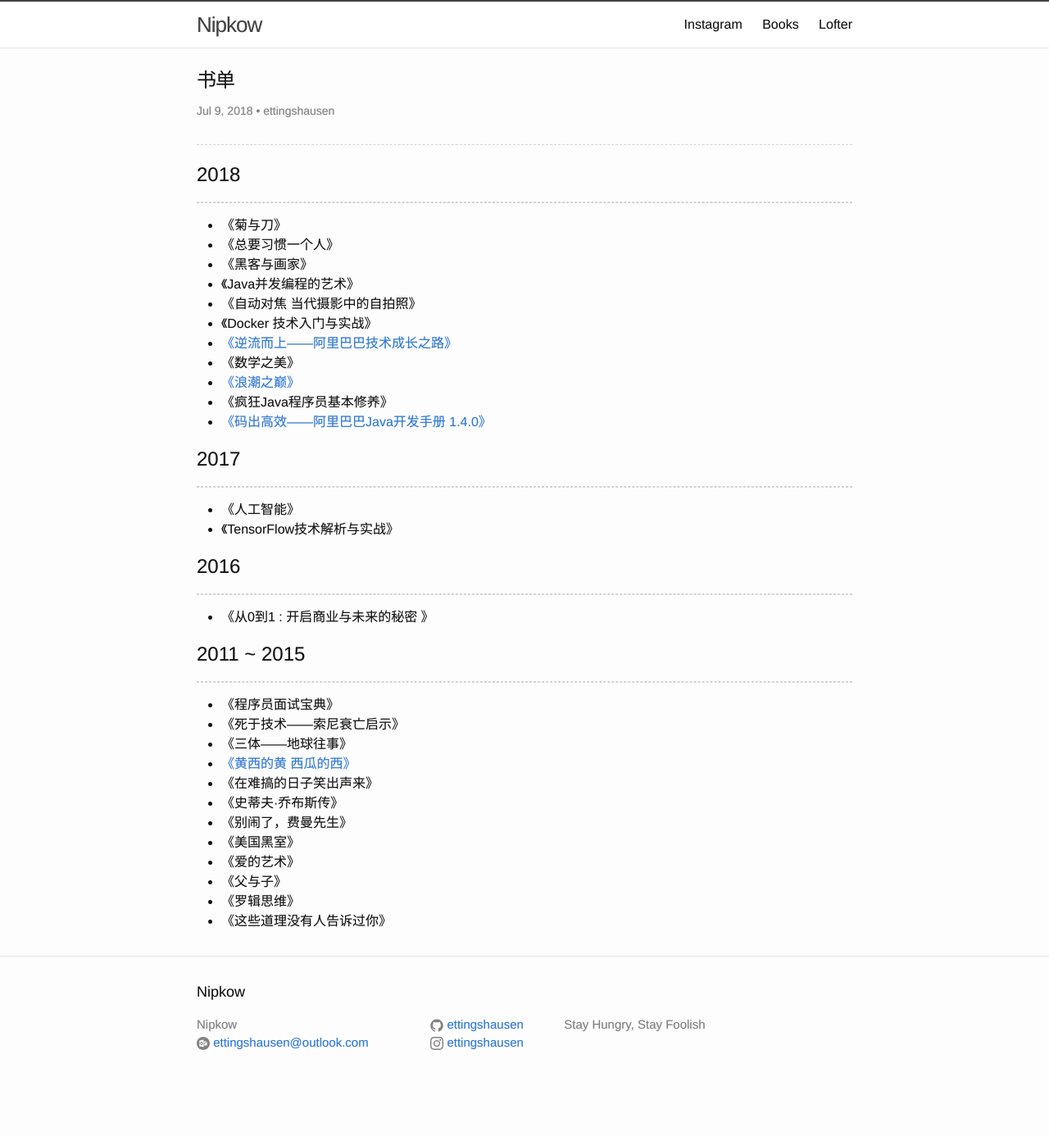
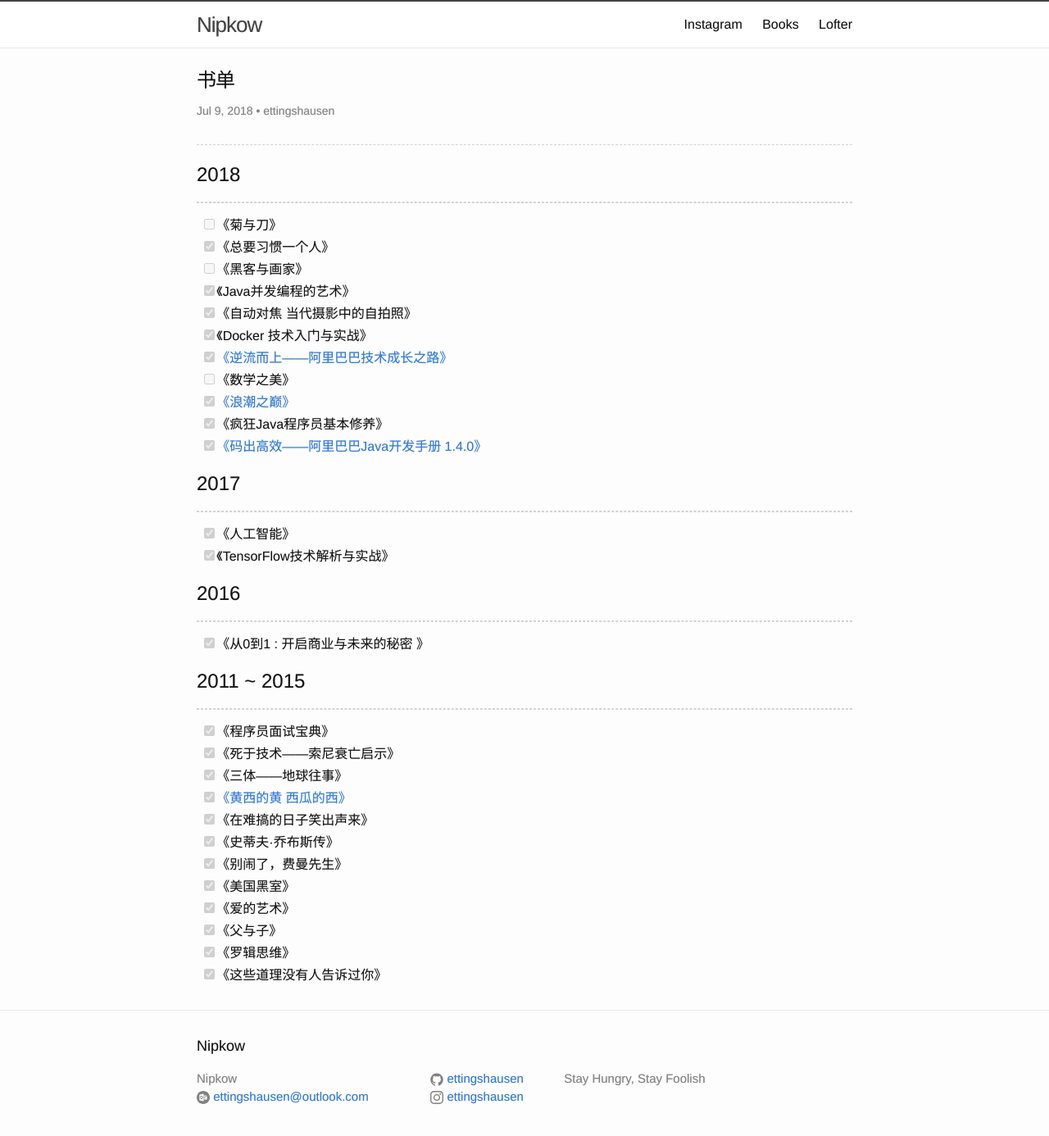
Before and after one commit to ettingshausen/ettingshausen.github.io, a Jekyll site: the page built from books/books.md, in a window 1280 px wide and 1400 px high. Shown: the top 1386 px of the window at 82% size. Built offline with Jekyll 4.4.1, drawn with Linux system fonts in a browser that asks for light colours.

Commit message:
Implement github checkbox

```diff
--- a/_layouts/cayman.html
+++ b/_layouts/cayman.html
@@ -17,7 +17,7 @@
                 </header>
 
                 <div class="post-content" itemprop="articleBody">
-                    {{ content }}
+                    {{ content | replace: '<li>[ ]', '<li class = "box task-list-item"><input type="checkbox" class="task-list-item-checkbox" disabled>' | replace: '<li>[x]', '<li class = "box_done task-list-item"><input type="checkbox" class="task-list-item-checkbox" value="on" disabled checked>' }}
                 </div>
                 {% if page.comments %} {% include comments.html %} {% endif %}
             </article>
--- a/_layouts/post.html
+++ b/_layouts/post.html
@@ -8,7 +8,7 @@ layout: default
   </header>
 
   <div class="post-content" itemprop="articleBody">
-    {{ content }}
+    {{ content | replace: '<li>[ ]', '<li class = "box task-list-item"><input type="checkbox" class="task-list-item-checkbox" disabled>' | replace: '<li>[x]', '<li class = "box_done task-list-item"><input type="checkbox" class="task-list-item-checkbox" value="on" disabled checked>' }}
   </div>
 {% if page.comments %}
   {% include comments.html %}
--- /dev/null
+++ b/_sass/_github-checkbox.scss
@@ -0,0 +1,15 @@
+// styles for checkbox
+.box,
+.box_done,
+.task-list-item {
+    list-style-type: none;
+}
+
+.task-list-item input {
+  margin: 0 0.2em 0.25em -1.6em;
+  vertical-align: middle;
+}
+
+.task-list-item+.task-list-item {
+  margin-top: 3px;
+}
--- a/books/books.md
+++ b/books/books.md
@@ -3,43 +3,43 @@ layout: post
 title: 书单
 permalink: /books/
 author: ettingshausen
-date:   2018-07-09 00:54:32 +0800
+date:   2018-07-09 00:54:32 - [x]0800
 ---
 
 # 2018
 ---
-+ 《菊与刀》
-+ 《总要习惯一个人》
-+ 《黑客与画家》
-+ 《Java并发编程的艺术》
-+ 《自动对焦 当代摄影中的自拍照》
-+ 《Docker 技术入门与实战》
-+ [《逆流而上——阿里巴巴技术成长之路》]({% post_url 2018-07-09-swim-against-the-current %})
-+ 《数学之美》
-+ [《浪潮之巅》]({% post_url 2017-12-03-it-laws %})
-+ 《疯狂Java程序员基本修养》
-+ [《码出高效——阿里巴巴Java开发手册 1.4.0》](https://github.com/alibaba/p3c)
+- [ ] 《菊与刀》
+- [x] 《总要习惯一个人》
+- [ ] 《黑客与画家》
+- [x] 《Java并发编程的艺术》
+- [x] 《自动对焦 当代摄影中的自拍照》
+- [x] 《Docker 技术入门与实战》
+- [x] [《逆流而上——阿里巴巴技术成长之路》]({% post_url 2018-07-09-swim-against-the-current %})
+- [ ] 《数学之美》
+- [x] [《浪潮之巅》]({% post_url 2017-12-03-it-laws %})
+- [x] 《疯狂Java程序员基本修养》
+- [x] [《码出高效——阿里巴巴Java开发手册 1.4.0》](https://github.com/alibaba/p3c)
 
 # 2017
 ---
-+ 《人工智能》
-+ 《TensorFlow技术解析与实战》
+- [x] 《人工智能》
+- [x] 《TensorFlow技术解析与实战》
 
 # 2016
 ---
-+ 《从0到1 : 开启商业与未来的秘密 》
+- [x] 《从0到1 : 开启商业与未来的秘密 》
 
 # 2011 ~ 2015
 ---
-+ 《程序员面试宝典》
-+ 《死于技术——索尼衰亡启示》
-+ 《三体——地球往事》
-+ [《黄西的黄 西瓜的西》]({% post_url 2014-03-16-joe-wong %})
-+ 《在难搞的日子笑出声来》
-+ 《史蒂夫·乔布斯传》
-+ 《别闹了，费曼先生》
-+ 《美国黑室》
-+ 《爱的艺术》
-+ 《父与子》
-+ 《罗辑思维》
-+ 《这些道理没有人告诉过你》
+- [x] 《程序员面试宝典》
+- [x] 《死于技术——索尼衰亡启示》
+- [x] 《三体——地球往事》
+- [x] [《黄西的黄 西瓜的西》]({% post_url 2014-03-16-joe-wong %})
+- [x] 《在难搞的日子笑出声来》
+- [x] 《史蒂夫·乔布斯传》
+- [x] 《别闹了，费曼先生》
+- [x] 《美国黑室》
+- [x] 《爱的艺术》
+- [x] 《父与子》
+- [x] 《罗辑思维》
+- [x] 《这些道理没有人告诉过你》
--- a/css/style.scss
+++ b/css/style.scss
@@ -30,3 +30,4 @@ $on-phone:         500px;
 @import "base";
 @import "layout";
 @import "syntax-highlighting";
+@import "github-checkbox"
```
